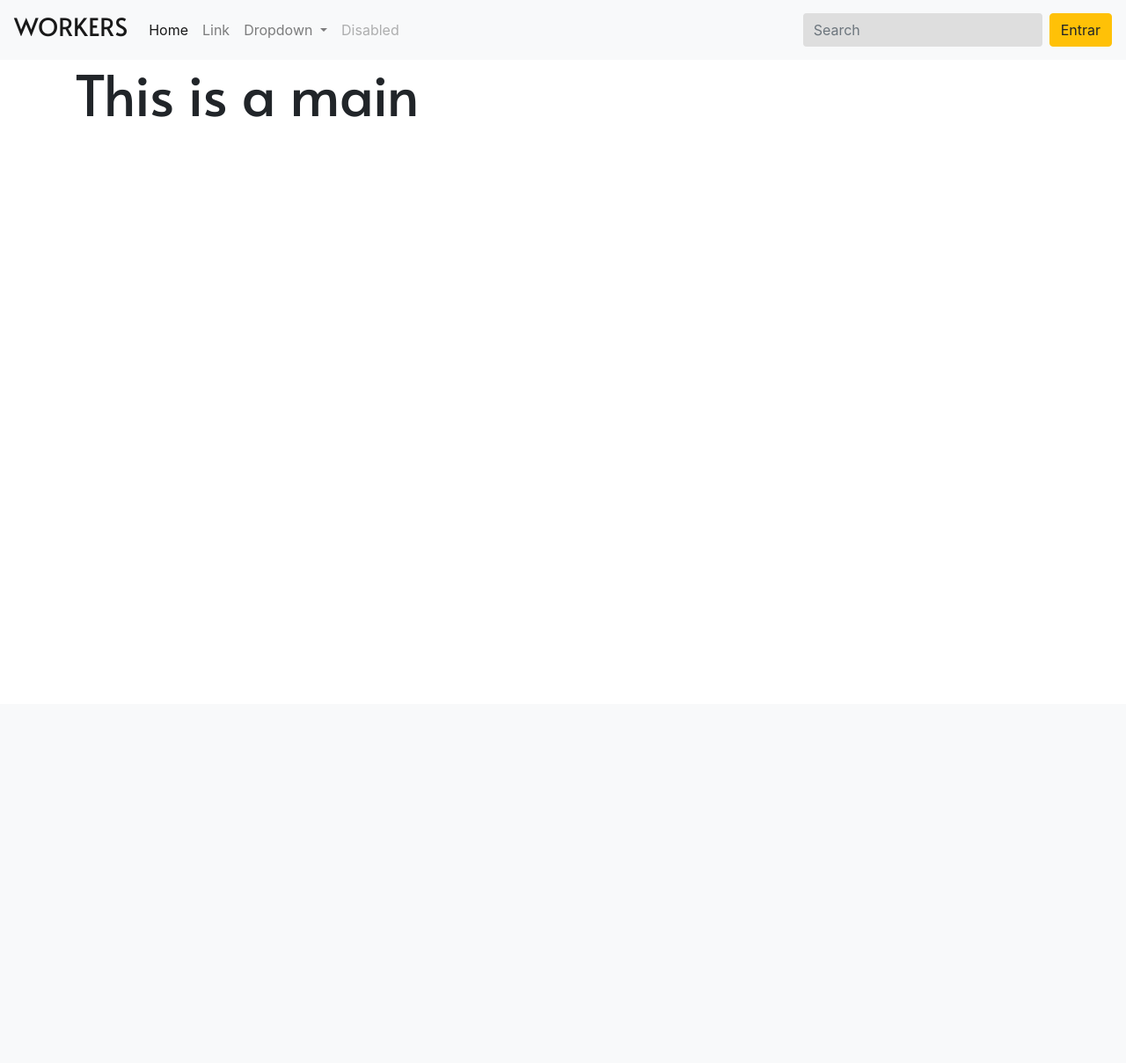
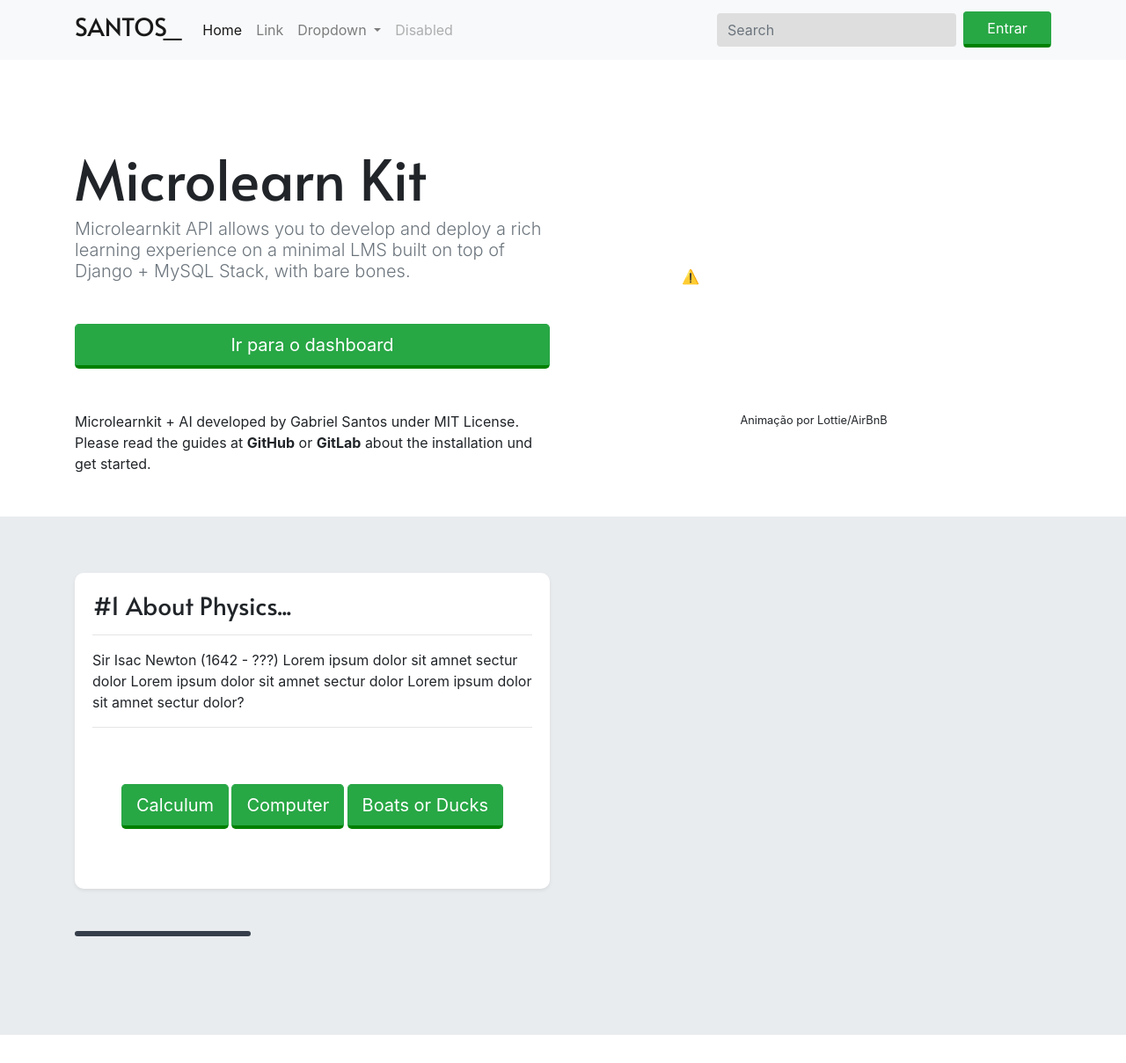
Before and after one commit to gabrieldocs/django-dev-microlearn, a Django app: page / in a window 1280 px wide. Shown: the whole page at 88% size. Before the commit the page ends 133 px from the top, so only its background shows below. Run offline with Django 3.2, Linux system fonts and the light colour scheme; parts of the project's set-up code (start-up, migrations or seed data) failed here and were passed over; some libraries are stand-ins or nearby versions.

```diff
--- a/blog/templates/blog/base.html
+++ b/blog/templates/blog/base.html
@@ -38,6 +38,18 @@
             border: none !important;
             border-radius: 10px;
         }
+        .btn {
+          border-bottom: solid 4px green;
+          min-width: 100px;
+        }
+        .pre {
+          width: 200px;
+          height: 6px;
+          border-radius: 10px;
+        }
+        h5 {
+          font-weight: 300;
+        }
     </style>
     <title>Gabriel Santos</title>
 
@@ -46,41 +58,9 @@
   </head>
   <body>
 
-    <nav class="navbar navbar-expand-lg navbar-light bg-light">
-        <a class="navbar-brand" href="#"><H3>WORKERS</H3></a>
-        <button class="navbar-toggler" type="button" data-toggle="collapse" data-target="#navbarSupportedContent" aria-controls="navbarSupportedContent" aria-expanded="false" aria-label="Toggle navigation">
-          <span class="navbar-toggler-icon"></span>
-        </button>
 
-        <div class="collapse navbar-collapse" id="navbarSupportedContent">
-          <ul class="navbar-nav mr-auto">
-            <li class="nav-item active">
-              <a class="nav-link" href="#">Home <span class="sr-only">(current)</span></a>
-            </li>
-            <li class="nav-item">
-              <a class="nav-link" href="#">Link</a>
-            </li>
-            <li class="nav-item dropdown">
-              <a class="nav-link dropdown-toggle" href="#" id="navbarDropdown" role="button" data-toggle="dropdown" aria-haspopup="true" aria-expanded="false">
-                Dropdown
-              </a>
-              <div class="dropdown-menu" aria-labelledby="navbarDropdown">
-                <a class="dropdown-item" href="#">Action</a>
-                <a class="dropdown-item" href="#">Another action</a>
-                <div class="dropdown-divider"></div>
-                <a class="dropdown-item" href="#">Something else here</a>
-              </div>
-            </li>
-            <li class="nav-item">
-              <a class="nav-link disabled" href="#" tabindex="-1" aria-disabled="true">Disabled</a>
-            </li>
-          </ul>
-          <form class="form-inline my-2 my-lg-0">
-            <input class="form-control mr-sm-2" type="search" placeholder="Search" aria-label="Search">
-            <button class="btn btn-warning my-2 my-sm-0" type="submit">Entrar</button>
-          </form>
-        </div>
-      </nav>
+      {% include 'blog/nav.html' %}
+
 
 
       {% block content %}
--- /dev/null
+++ b/blog/templates/blog/nav.html
@@ -0,0 +1,37 @@
+<nav class="navbar navbar-expand-lg navbar-light bg-light">
+    <div class="container">
+        <a class="navbar-brand" href="#"><H3>SANTOS_</H3></a>
+        <button class="navbar-toggler" type="button" data-toggle="collapse" data-target="#navbarSupportedContent" aria-controls="navbarSupportedContent" aria-expanded="false" aria-label="Toggle navigation">
+        <span class="navbar-toggler-icon"></span>
+        </button>
+
+        <div class="collapse navbar-collapse" id="navbarSupportedContent">
+        <ul class="navbar-nav mr-auto">
+            <li class="nav-item active">
+            <a class="nav-link" href="#">Home <span class="sr-only">(current)</span></a>
+            </li>
+            <li class="nav-item">
+            <a class="nav-link" href="#">Link</a>
+            </li>
+            <li class="nav-item dropdown">
+            <a class="nav-link dropdown-toggle" href="#" id="navbarDropdown" role="button" data-toggle="dropdown" aria-haspopup="true" aria-expanded="false">
+                Dropdown
+            </a>
+            <div class="dropdown-menu" aria-labelledby="navbarDropdown">
+                <a class="dropdown-item" href="#">Action</a>
+                <a class="dropdown-item" href="#">Another action</a>
+                <div class="dropdown-divider"></div>
+                <a class="dropdown-item" href="#">Something else here</a>
+            </div>
+            </li>
+            <li class="nav-item">
+            <a class="nav-link disabled" href="#" tabindex="-1" aria-disabled="true">Disabled</a>
+            </li>
+        </ul>
+        <form class="form-inline my-2 my-lg-0">
+            <input class="form-control mr-sm-2" type="search" placeholder="Search" aria-label="Search">
+            <button class="btn btn-success my-2 my-sm-0" type="submit">Entrar</button>
+        </form>
+        </div>
+    </div>
+  </nav>
--- a/blog/templates/blog/post_list.html
+++ b/blog/templates/blog/post_list.html
@@ -1,9 +1,71 @@
 {% extends 'blog/base.html' %}
+
 
 {% block content %}
 
-  <section class="container">
-    <h1> This is a main</h1>
+  <section class="container mt-5">
+    <div class="row">
+      <div class="col-md-6 mt-5">
+        <h1> Microlearn Kit</h1>
+        <h5 class = "mb-3 text-secondary">
+          Microlearnkit API allows you to develop and
+          deploy a rich learning experience on a minimal
+          LMS built on top of Django + MySQL Stack, with bare
+          bones.
+        </h5>
+
+        <a href="admin/" class="btn btn-success btn-lg btn-block mt-5 mb-5"> Ir para o dashboard </a>
+
+        <p class = "mt-5 mb-5">
+          Microlearnkit + AI developed by Gabriel Santos
+          under MIT License. Please read the guides at <b>GitHub</b> or <b>GitLab</b>
+          about the installation und get started.
+        </p>
+      </div>
+
+      <div class="col-md-6 mt-5" align = "center">
+        <script src="https://unpkg.com/@lottiefiles/lottie-player@latest/dist/lottie-player.js"></script>
+        <lottie-player
+            src="https://assets8.lottiefiles.com/packages/lf20_qFttfS.json"  background="transparent"  speed="1"  style="width: 300px; height: 300px;"  loop  autoplay >
+        </lottie-player>
+        <small> Animação por Lottie/AirBnB</small>
+      </div>
+    </div>
   </section>
 
+
+  <div class="jumbotron">
+    <div class="container ">
+
+      <div class="row ">
+
+        <div class="col-md-6">
+          <div class="card shadow-sm">
+            <div class="card-body">
+              <h3> #1 About Physics...</h3>
+              <hr>
+              <p>
+                Sir Isac Newton (1642 - ???)
+                Lorem ipsum dolor sit amnet sectur dolor
+                Lorem ipsum dolor sit amnet sectur dolor
+                Lorem ipsum dolor sit amnet sectur dolor?
+              </p>
+              <hr>
+              <div class="row p-5 d-flex justify-content-between">
+                <a href="" class="btn btn-lg btn-success"> Calculum  </a>
+                <a href="" class="btn btn-lg btn-success"> Computer  </a>
+                <a href="" class="btn btn-lg btn-success"> Boats or Ducks  </a>
+              </div>
+
+            </div>
+
+          </div>
+        </div>
+
+
+      </div>
+      <div class="mt-5 mb-5 pre bg-success"></div>
+
+    </div>
+  </div>
 {% endblock %}
```
Also changed, not shown: blog/templates/blog/blog.html (added).
